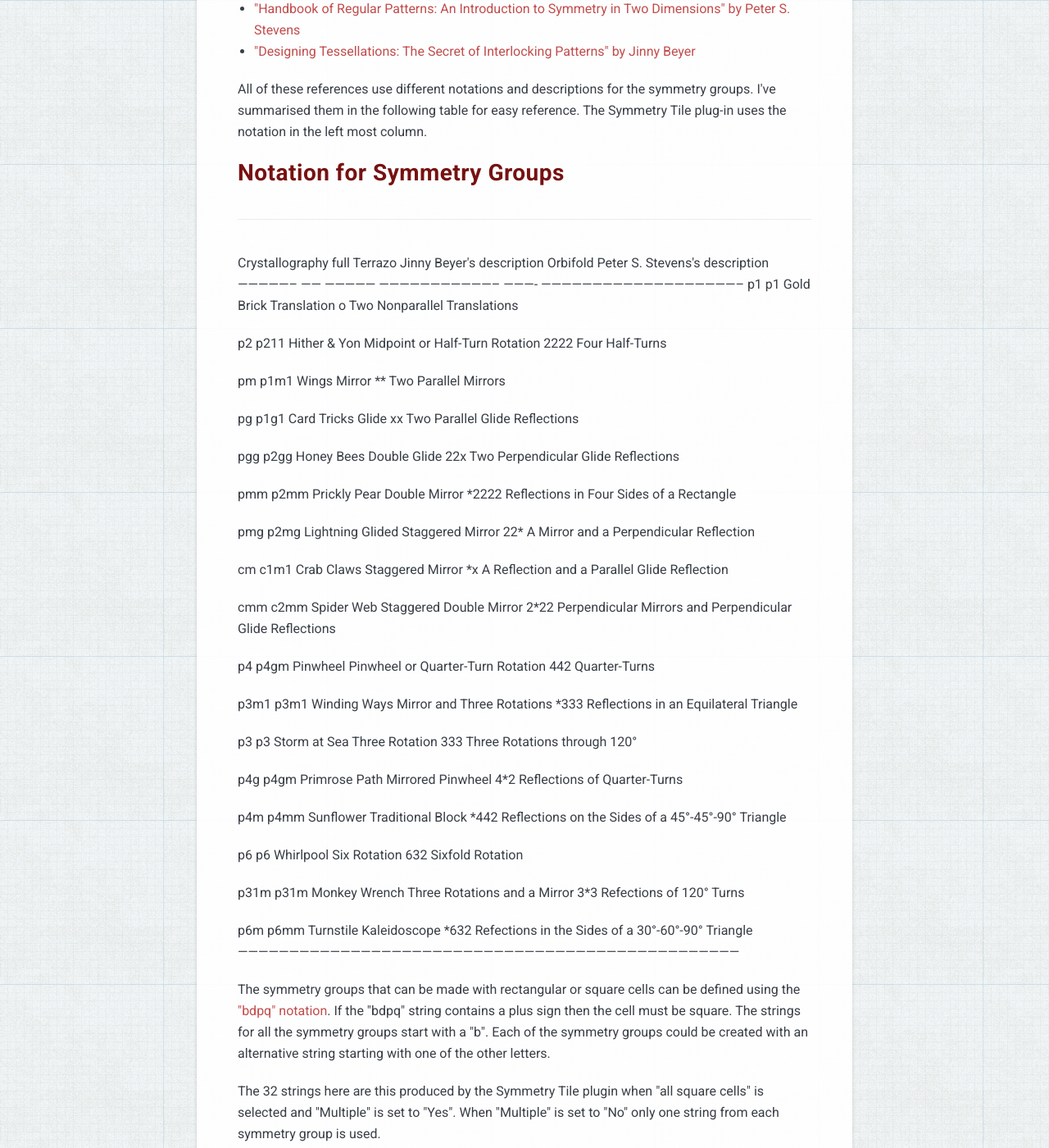
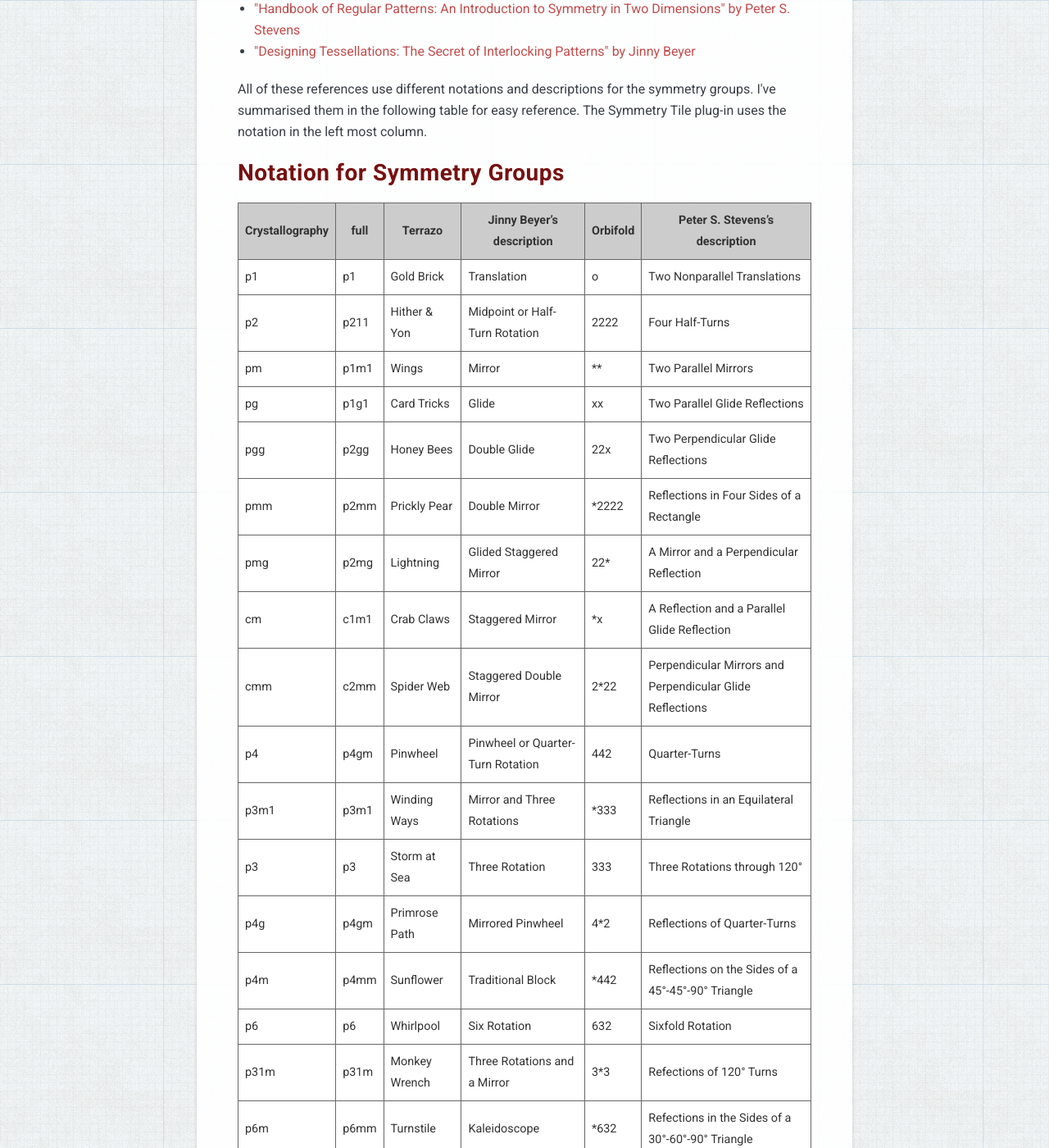
Before and after one commit to elfnor/ltm, a Jekyll site: the page built from _posts/2014-07-18-symmetry_group_notation.md, in a window 1280 px wide and 1400 px high, scrolled down 1999 px. Shown: the whole window at 82% size. Built offline with Jekyll 4.4.1, drawn with Linux system fonts in a browser that asks for light colours; nearby versions of some CDN libraries.

```diff
--- a/_posts/2014-07-18-symmetry_group_notation.md
+++ b/_posts/2014-07-18-symmetry_group_notation.md
@@ -36,43 +36,25 @@ All of these references use different notations and descriptions for the symmetr
 
 ## Notation for Symmetry Groups
 
-  ---------------------------------------------------------------------------------------------------------------------------------------------------
-  Crystallography   full   Terrazo         Jinny Beyer\'s description          Orbifold   Peter S. Stevens\'s description
-  ----------------- ------ --------------- ----------------------------------- ---------- -----------------------------------------------------------
-  p1                p1     Gold Brick      Translation                         o          Two Nonparallel Translations
-
-  p2                p211   Hither & Yon    Midpoint or Half-Turn Rotation      2222       Four Half-Turns
-
-  pm                p1m1   Wings           Mirror                              \*\*       Two Parallel Mirrors
-
-  pg                p1g1   Card Tricks     Glide                               xx         Two Parallel Glide Reflections
-
-  pgg               p2gg   Honey Bees      Double Glide                        22x        Two Perpendicular Glide Reflections
-
-  pmm               p2mm   Prickly Pear    Double Mirror                       \*2222     Reflections in Four Sides of a Rectangle
-
-  pmg               p2mg   Lightning       Glided Staggered Mirror             22\*       A Mirror and a Perpendicular Reflection
-
-  cm                c1m1   Crab Claws      Staggered Mirror                    \*x        A Reflection and a Parallel Glide Reflection
-
-  cmm               c2mm   Spider Web      Staggered Double Mirror             2\*22      Perpendicular Mirrors and Perpendicular Glide Reflections
-
-  p4                p4gm   Pinwheel        Pinwheel or Quarter-Turn Rotation   442        Quarter-Turns
-
-  p3m1              p3m1   Winding Ways    Mirror and Three Rotations          \*333      Reflections in an Equilateral Triangle
-
-  p3                p3     Storm at Sea    Three Rotation                      333        Three Rotations through 120°
-
-  p4g               p4gm   Primrose Path   Mirrored Pinwheel                   4\*2       Reflections of Quarter-Turns
-
-  p4m               p4mm   Sunflower       Traditional Block                   \*442      Reflections on the Sides of a 45°-45°-90° Triangle
-
-  p6                p6     Whirlpool       Six Rotation                        632        Sixfold Rotation
-
-  p31m              p31m   Monkey Wrench   Three Rotations and a Mirror        3\*3       Refections of 120° Turns
-
-  p6m               p6mm   Turnstile       Kaleidoscope                        \*632      Refections in the Sides of a 30°-60°-90° Triangle
-  ---------------------------------------------------------------------------------------------------------------------------------------------------
+| Crystallography | full | Terrazo       | Jinny Beyer's description         | Orbifold | Peter S. Stevens's description                            |
+|-----------------|------|---------------|-----------------------------------|----------|-----------------------------------------------------------|
+| p1              | p1   | Gold Brick    | Translation                       | o        | Two Nonparallel Translations                              |
+| p2              | p211 | Hither & Yon  | Midpoint or Half-Turn Rotation    | 2222     | Four Half-Turns                                           |
+| pm              | p1m1 | Wings         | Mirror                            | **       | Two Parallel Mirrors                                      |
+| pg              | p1g1 | Card Tricks   | Glide                             | xx       | Two Parallel Glide Reflections                           |
+| pgg             | p2gg | Honey Bees    | Double Glide                      | 22x      | Two Perpendicular Glide Reflections                       |
+| pmm             | p2mm | Prickly Pear  | Double Mirror                     | *2222    | Reflections in Four Sides of a Rectangle                  |
+| pmg             | p2mg | Lightning     | Glided Staggered Mirror           | 22*      | A Mirror and a Perpendicular Reflection                   |
+| cm              | c1m1 | Crab Claws    | Staggered Mirror                  | *x       | A Reflection and a Parallel Glide Reflection              |
+| cmm             | c2mm | Spider Web    | Staggered Double Mirror           | 2*22     | Perpendicular Mirrors and Perpendicular Glide Reflections |
+| p4              | p4gm | Pinwheel      | Pinwheel or Quarter-Turn Rotation | 442      | Quarter-Turns                                             |
+| p3m1            | p3m1 | Winding Ways  | Mirror and Three Rotations        | *333     | Reflections in an Equilateral Triangle                    |
+| p3              | p3   | Storm at Sea  | Three Rotation                    | 333      | Three Rotations through 120°                              |
+| p4g             | p4gm | Primrose Path | Mirrored Pinwheel                 | 4*2      | Reflections of Quarter-Turns                              |
+| p4m             | p4mm | Sunflower     | Traditional Block                 | *442     | Reflections on the Sides of a 45°-45°-90° Triangle        |
+| p6              | p6   | Whirlpool     | Six Rotation                      | 632      | Sixfold Rotation                                          |
+| p31m            | p31m | Monkey Wrench | Three Rotations and a Mirror     | 3*3      | Refections of 120° Turns                                  |
+| p6m             | p6mm | Turnstile     | Kaleidoscope                     | *632     | Refections in the Sides of a 30°-60°-90° Triangle         |
 
 The symmetry groups that can be made with rectangular or square cells can be defined using the [\"bdpq\" notation]({{ site.baseurl }}{% link _posts/2014-07-05-symmetry_tile_docs.md %}). If the \"bdpq\" string contains a plus sign then the cell must be square. The strings for all the symmetry groups start with a \"b\". Each of the symmetry groups could be created with an alternative string starting with one of the other letters.
 
```
Also changed, not shown: _posts/2020-07-11-my-stuff-around-the-web.md (+0 -1 lines).
